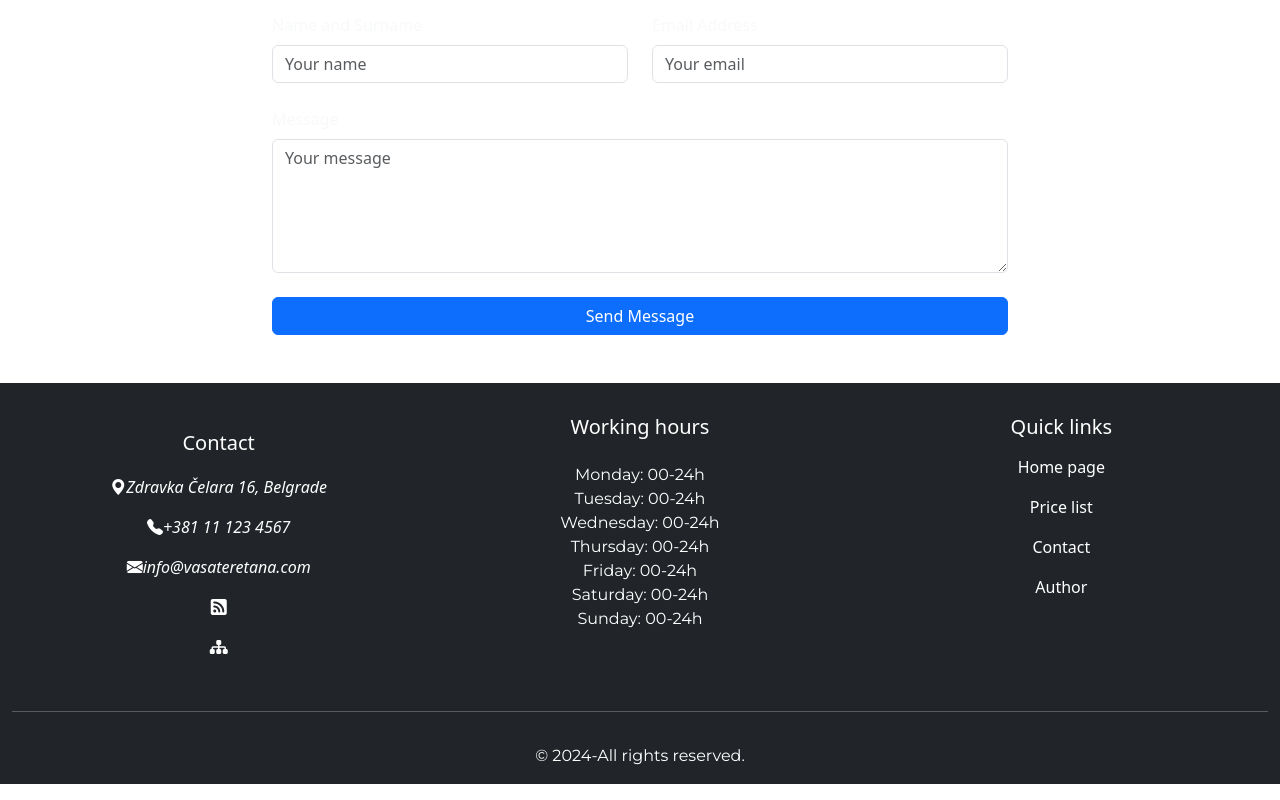
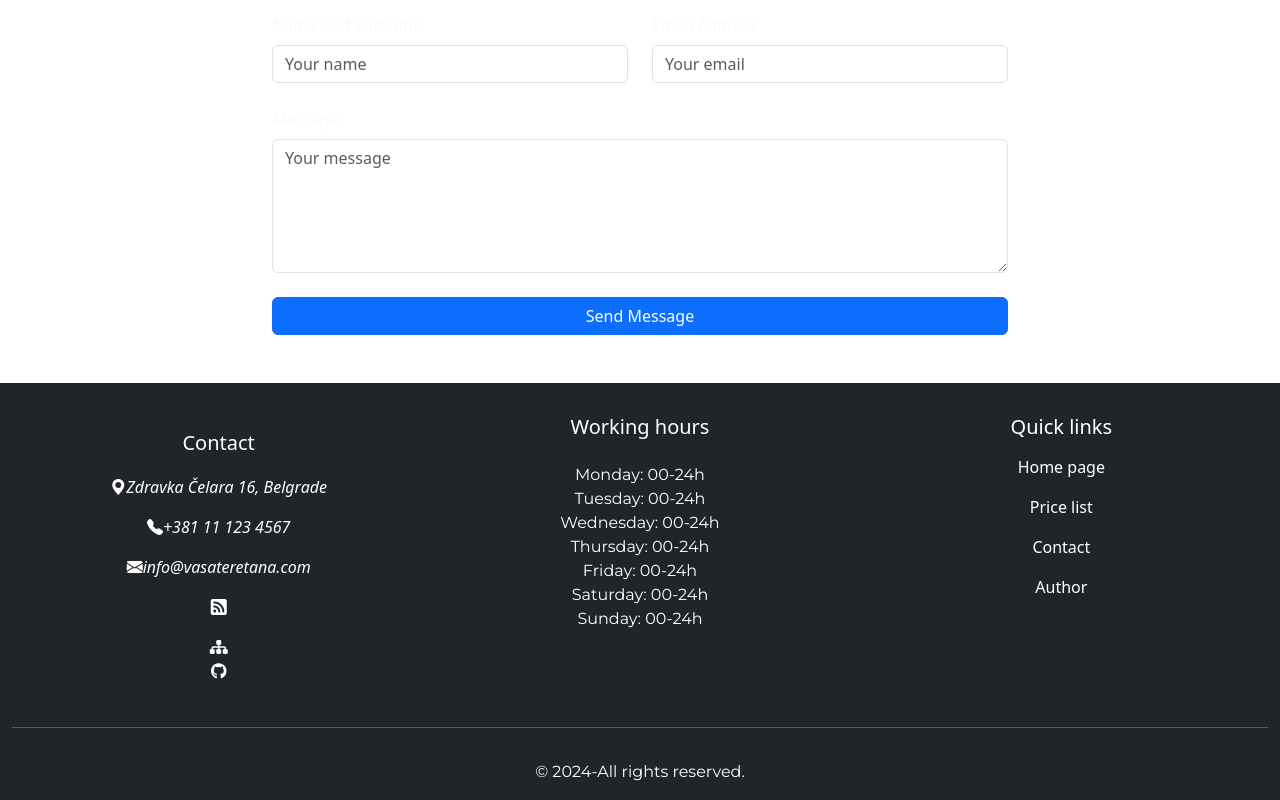
Before and after one commit to Jovan112/jovanvicentijeviic.github.io, a plain HTML site: page index.html in a window 1280 px wide. Shown: the part 2115-2915 px from the top of the page. Drawn offline with nearby package versions, Linux system fonts and the light colour scheme.

Commit message:
index.html

```diff
--- a/index.html
+++ b/index.html
@@ -285,6 +285,9 @@
                 <a href="sitemap.xml" target="_blank" class="text-decoration-none text-white">
                     <i class="fa-solid fa-sitemap"></i>
                 </a>
+                <a href="https://github.com/Jovan112/jovanvicentijeviic.github.io" target="_blank" class="text-decoration-none text-white">
+                    <i class="fa-brands fa-github d-block"></i>
+                </a>
           </div>
           <div class="col-lg-4 col-sm-5 col-10 d-flex flex-column align-items-center lh-base my-4">
             <div>
```
